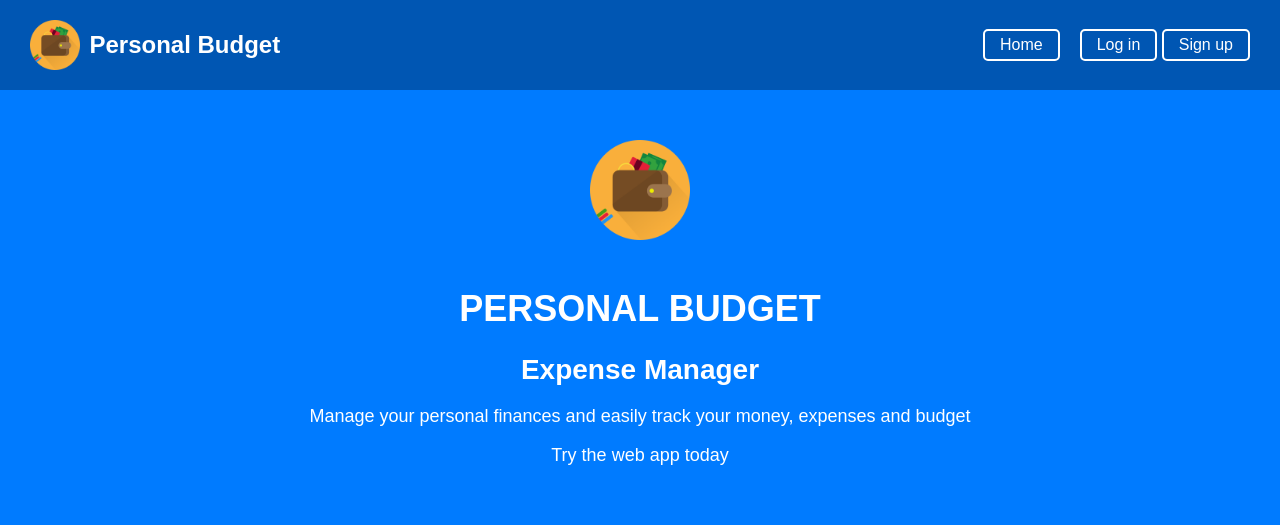
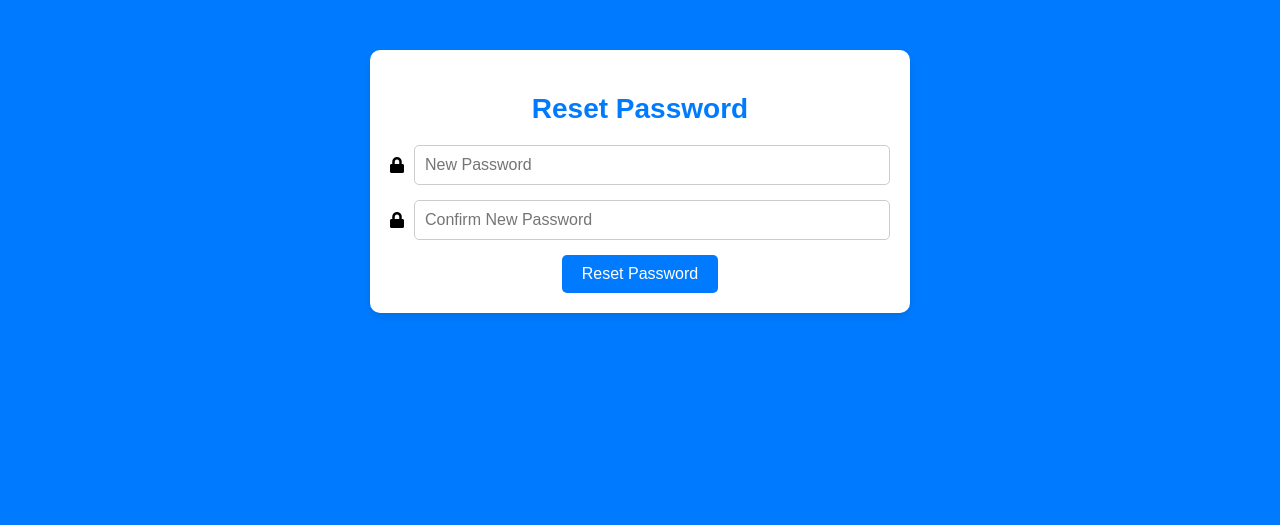
Before and after one commit to austin-carnahan/software-engineering-24, a Flask app: page /reset_password/1 in a window 1280 px wide. Shown: the top 525 px of the page. Run offline with Flask 3, Linux system fonts and the light colour scheme; parts of the project's set-up code (start-up, migrations or seed data) failed here and were passed over.

Commit message:
reset_password

```diff
--- a/routes/routes.py
+++ b/routes/routes.py
@@ -253,10 +253,7 @@ def register_routes(app):
 
     @app.route('/forgot_password', methods=['POST'])
     def forgot_password():
-        print("in forgot")
         data = request.get_json()
-        print("Data", data )
-         # Get JSON data
         email = data.get('email')  # Extract email from JSON data
 
         if not email:
@@ -268,7 +265,7 @@ def register_routes(app):
 
         # Generate a unique token
         token = str(uuid.uuid4())
-        reset_link = url_for('reset_password', token=token, _external=True)
+        reset_link = f"http://127.0.0.1:5500/templates/reset_password.html?token={token}"
 
         # Save the token in the database
         db.password_resets.update_one(
--- /dev/null
+++ b/static/css/reset_password.css
@@ -0,0 +1,97 @@
+/* reset_password.css */
+
+
+/* General reset and global styles */
+
+body,
+html {
+    margin: 0;
+    padding: 0;
+    font-family: Arial, sans-serif;
+    background-color: #007BFF;
+    color: #FFFFFF;
+}
+
+
+/* Form container styles */
+
+.container {
+    text-align: center;
+    padding: 50px 20px;
+}
+
+.container img {
+    width: 100px;
+    height: 100px;
+    margin-bottom: 20px;
+}
+
+.container h1 {
+    font-size: 36px;
+    margin-bottom: 10px;
+}
+
+.container h2 {
+    font-size: 28px;
+    margin-bottom: 20px;
+}
+
+.container p {
+    font-size: 18px;
+    margin-bottom: 10px;
+}
+
+#reset-password-container {
+    background-color: #FFFFFF;
+    color: #000000;
+    max-width: 500px;
+    margin: 50px auto;
+    padding: 20px;
+    border-radius: 10px;
+    box-shadow: 0 4px 8px rgba(0, 0, 0, 0.1);
+}
+
+#reset-password-container h2 {
+    color: #007BFF;
+    margin-bottom: 20px;
+}
+
+
+/* Input group styles */
+
+.input-group {
+    display: flex;
+    align-items: center;
+    margin-bottom: 15px;
+}
+
+.input-group i {
+    margin-right: 10px;
+}
+
+.input-group input {
+    flex: 1;
+    padding: 10px;
+    border: 1px solid #CCCCCC;
+    border-radius: 5px;
+    font-size: 16px;
+}
+
+
+/* Button styles */
+
+button {
+    background-color: #007BFF;
+    color: #FFFFFF;
+    border: none;
+    padding: 10px 20px;
+    border-radius: 5px;
+    font-size: 16px;
+    cursor: pointer;
+    transition: background-color 0.3s, box-shadow 0.3s;
+}
+
+button:hover {
+    background-color: #0056b3;
+    box-shadow: 0 4px 8px rgba(0, 0, 0, 0.2);
+}
--- a/templates/reset_password.html
+++ b/templates/reset_password.html
@@ -2,49 +2,66 @@
 <html lang="en">
 
 <head>
-    <link rel="stylesheet" href="/static/css/global.css">
-    <link rel="stylesheet" href="/static/css/individual/home.css">
-    <title>Home Page</title>
+    <link rel="stylesheet" href="/static/css/reset_password.css">
+    <title>Reset Password</title>
     <meta charset="UTF-8">
     <meta name="viewport" content="width=device-width, initial-scale=1.0">
     <link rel="stylesheet" href="https://cdnjs.cloudflare.com/ajax/libs/font-awesome/5.15.3/css/all.min.css">
 </head>
 
 <body>
-    <header>
-        <div class="logo">
-            <img src="/static/images/wallet.png" alt="Personal Budget Logo">
-            <h1>Personal Budget</h1>
-        </div>
-        <nav>
-            <ul>
-                <li class="auth-buttons"><button class="auth-button" id="home-btn">Home</button></li>
-                <li class="auth-buttons">
-                    <button class="auth-button" id="login-btn">Log in</button>
-                    <button class="auth-button" id="signup-btn">Sign up</button>
-                </li>
-            </ul>
-        </nav>
-    </header>
-    <div class="container" id="main-content">
-        <img src="/static/images/wallet.png" alt="Wallet Icon">
-        <h1>PERSONAL BUDGET</h1>
-        <h2>Expense Manager</h2>
-        <p>Manage your personal finances and easily track your money, expenses and budget</p>
-        <p>Try the web app today</p>
-    </div>
-
-    <div class="container" id="login-form-container" style="display: none;">
-        <h2>Login</h2>
-        <form id="login-form" method="POST">
+    <div class="container" id="reset-password-container">
+        <h2>Reset Password</h2>
+        <form id="reset-password-form" method="POST">
             <div class="input-group">
-                <i class="fas fa-user"></i>
-                <input type="email" id="login-email" name="email" placeholder="Email" required>
+                <i class="fas fa-lock"></i>
+                <input type="password" id="new-password" name="new_password" placeholder="New Password" required>
             </div>
             <div class="input-group">
                 <i class="fas fa-lock"></i>
-                <input type="password" id="login-password" name="password" placeholder="Password" required>
+                <input type="password" id="confirm-password" name="confirm_password" placeholder="Confirm New Password" required>
             </div>
-            <button type="submit">Login</button>
+            <button type="submit">Reset Password</button>
         </form>
     </div>
+</body>
+<script>
+    document.getElementById('reset-password-form').addEventListener('submit', function(event) {
+        event.preventDefault();
+
+        const newPassword = document.getElementById('new-password').value;
+        const confirmPassword = document.getElementById('confirm-password').value;
+
+        if (newPassword !== confirmPassword) {
+            alert('Passwords do not match!');
+            return;
+        }
+
+        const formData = {
+            new_password: newPassword,
+            confirm_password: confirmPassword
+        };
+
+        fetch('/reset_password', {
+                method: 'POST',
+                headers: {
+                    'Content-Type': 'application/json'
+                },
+                body: JSON.stringify(formData)
+            })
+            .then(response => response.json())
+            .then(data => {
+                alert(data.message);
+                if (data.success) {
+                    document.getElementById('reset-password-container').style.display = 'none';
+                    // Optionally, redirect to the login page or another page
+                }
+            })
+            .catch(error => {
+                console.error('Error:', error);
+            });
+    });
+</script>
+
+
+</html>
```
